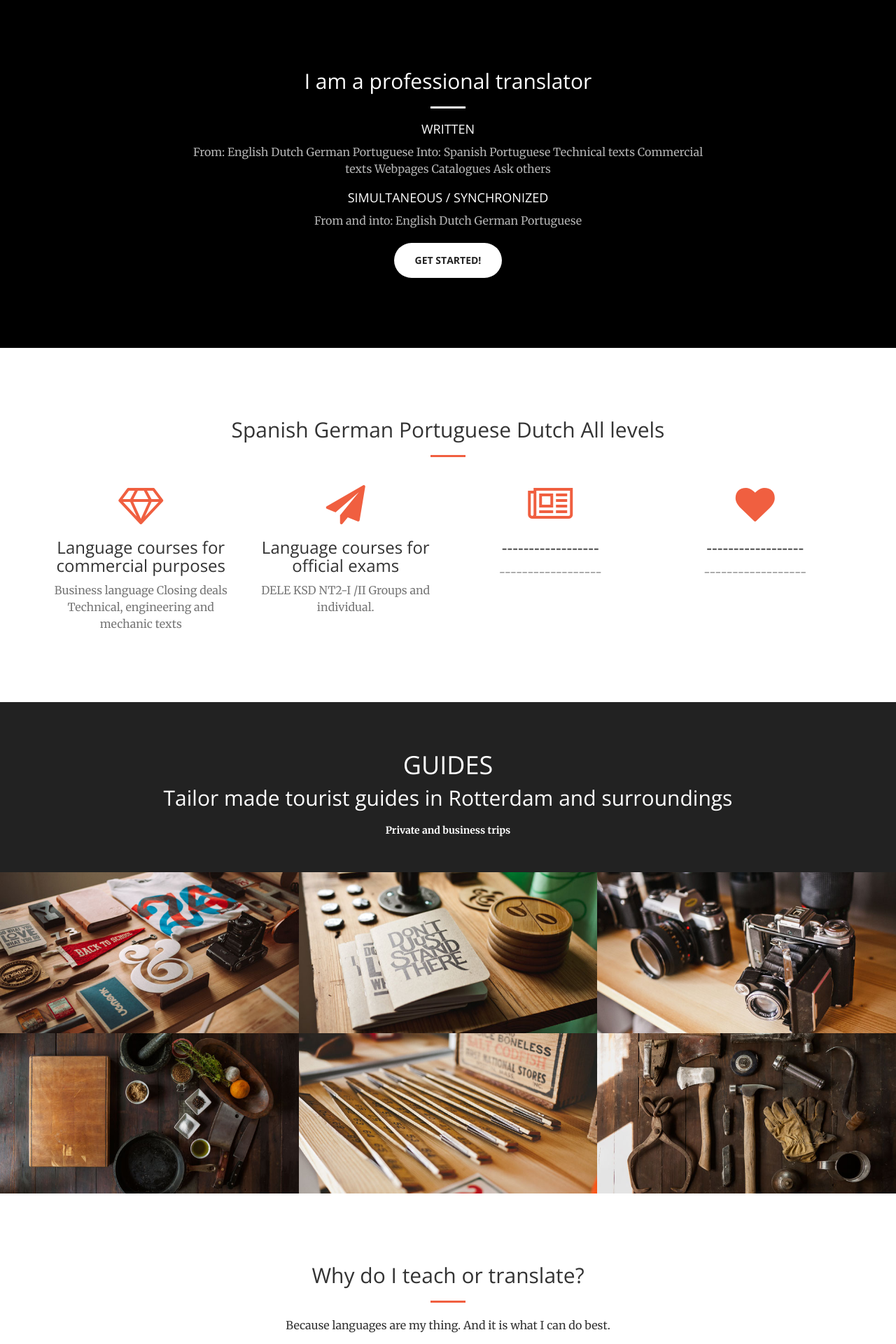
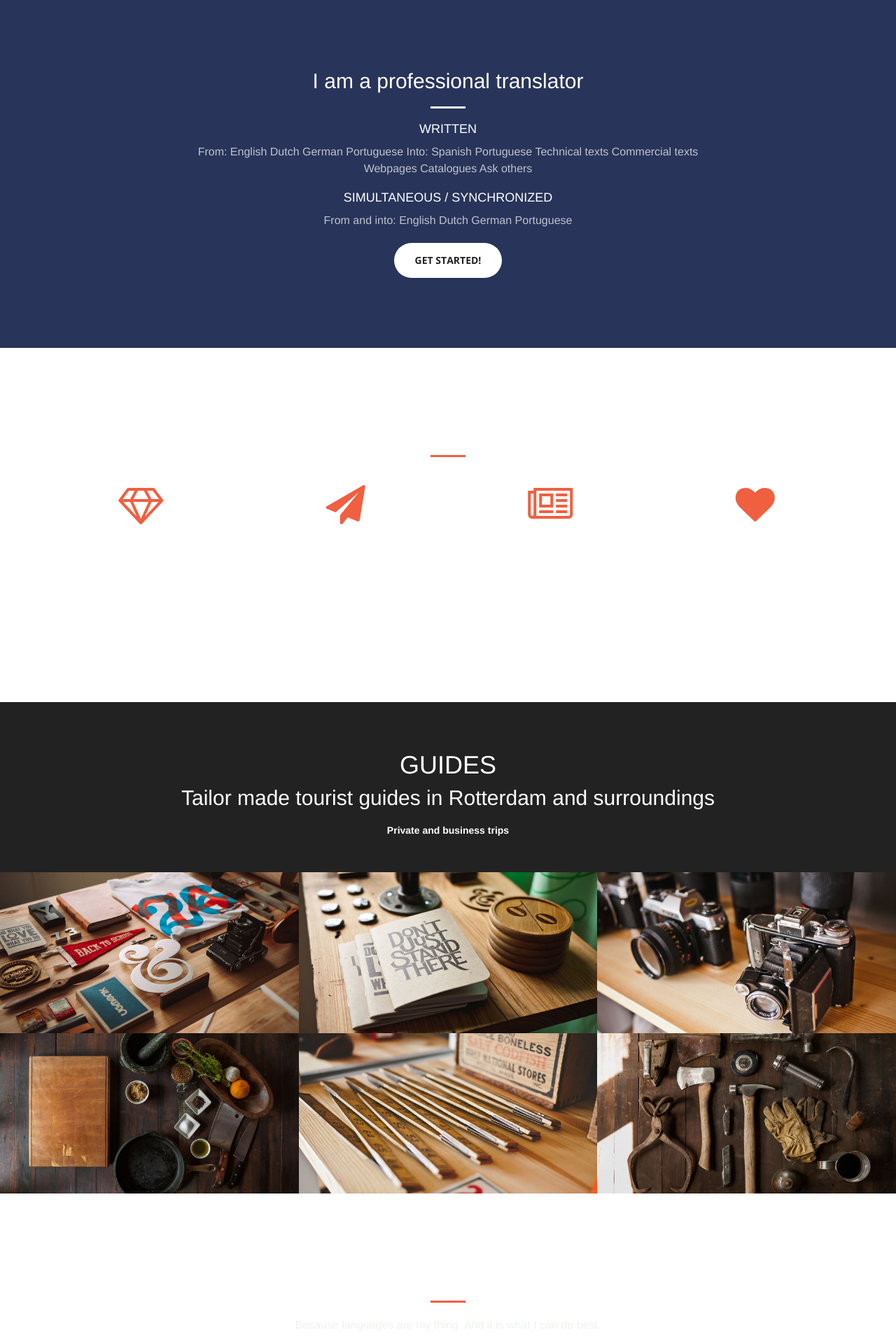
Before and after one commit to bereketzere/Holland-Decoded, a PHP site: page / in a window 1280 px wide. Shown: the part 801-2721 px from the top of the page at 70% size. Run offline with PHP 8.4, Linux system fonts and the light colour scheme; some libraries are stand-ins or nearby versions.

Commit message:
background color, font color and the video change

```diff
--- a/css/main.css
+++ b/css/main.css
@@ -31,7 +31,10 @@
 
 /* backroung color of section Which  has a class "bg-primary" */
 .bg-primary{
-  background-color:#000;
+  background-color:#28345a;
+
+}
+
   }
 
 
@@ -114,7 +117,7 @@ header .header-content .header-content-inner p{
   color:rgba(255,255,255,.7);
   font-size:16px;
   margin-bottom:50px;
-  color:#F60;
+  color:#eff2ef;
   }
 
 
@@ -175,3 +178,72 @@ header .header-content .header-content-inner p{
 #fees p{
  font-size: 12px;
 }
+
+
+/* for H1 h2... Font color changed to white */
+
+h1,
+h2,
+h3,
+h4,
+h5,
+h6,
+.h1,
+.h2,
+.h3,
+.h4,
+.h5,
+.h6 {
+  font-family: inherit;
+  font-weight: 500;
+  line-height: 1.1;
+  color: white;
+}
+h1 small,
+h2 small,
+h3 small,
+h4 small,
+h5 small,
+h6 small,
+.h1 small,
+.h2 small,
+.h3 small,
+.h4 small,
+.h5 small,
+.h6 small,
+h1 .small,
+h2 .small,
+h3 .small,
+h4 .small,
+h5 .small,
+h6 .small,
+.h1 .small,
+.h2 .small,
+.h3 .small,
+.h4 .small,
+.h5 .small,
+.h6 .small {
+  font-weight: normal;
+  line-height: 1;
+  color: white;
+}
+
+/* in menu Lesson the font color changed to white*/
+.text-muted {
+  color: white;
+}
+/*for menu method, fee, and clients the text color becomes white*/
+body {
+  font-family: "Helvetica Neue", Helvetica, Arial, sans-serif;
+  font-size: 14px;
+  line-height: 1.42857143;
+  color: #eff2ef;
+  background-color: #fff;
+}
+
+/* for the butten find out in home page more the color changed */
+.btn-primary {
+  color: #eff2ef;
+  background-color: #F60;
+  border-color: #2e6da4;
+}
```
